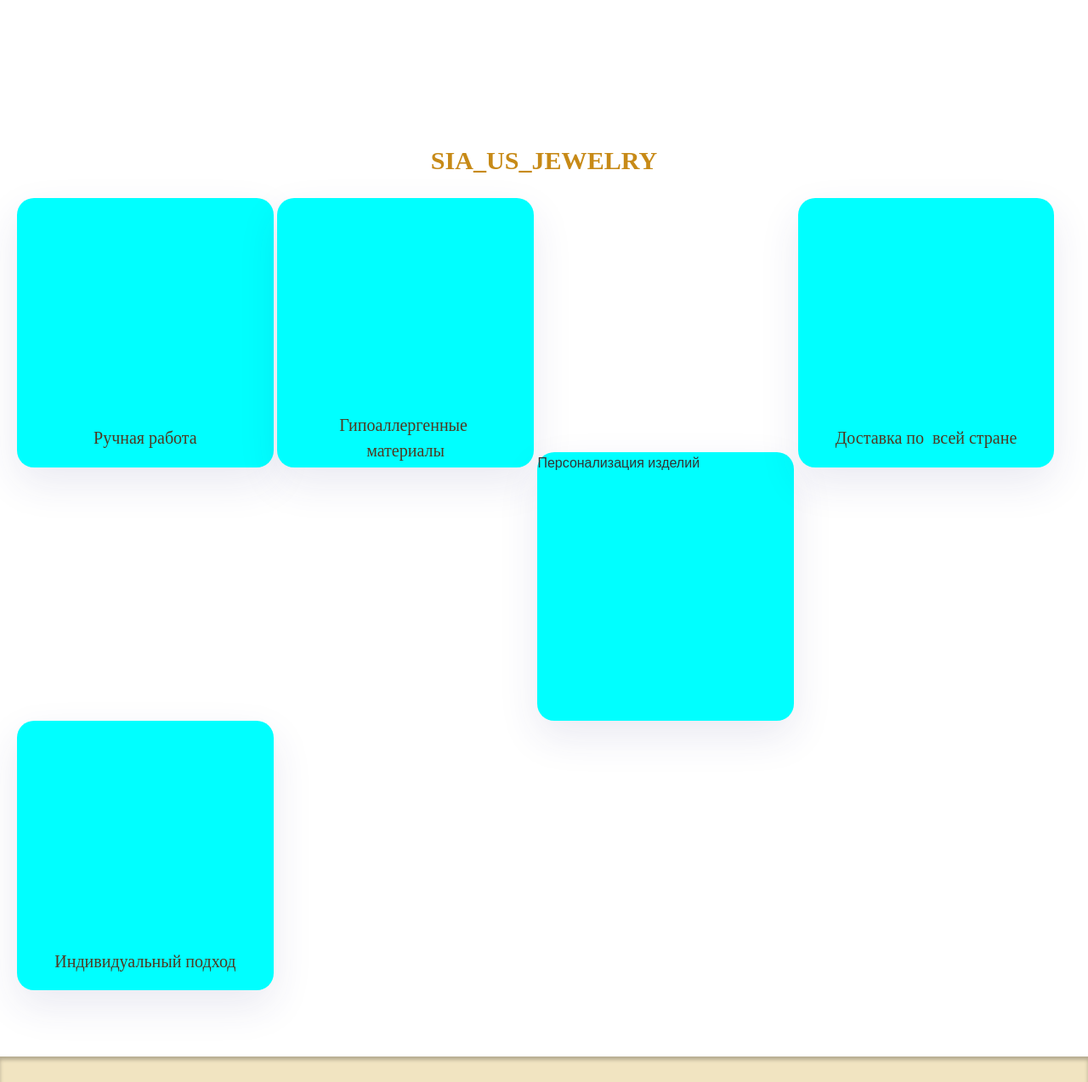
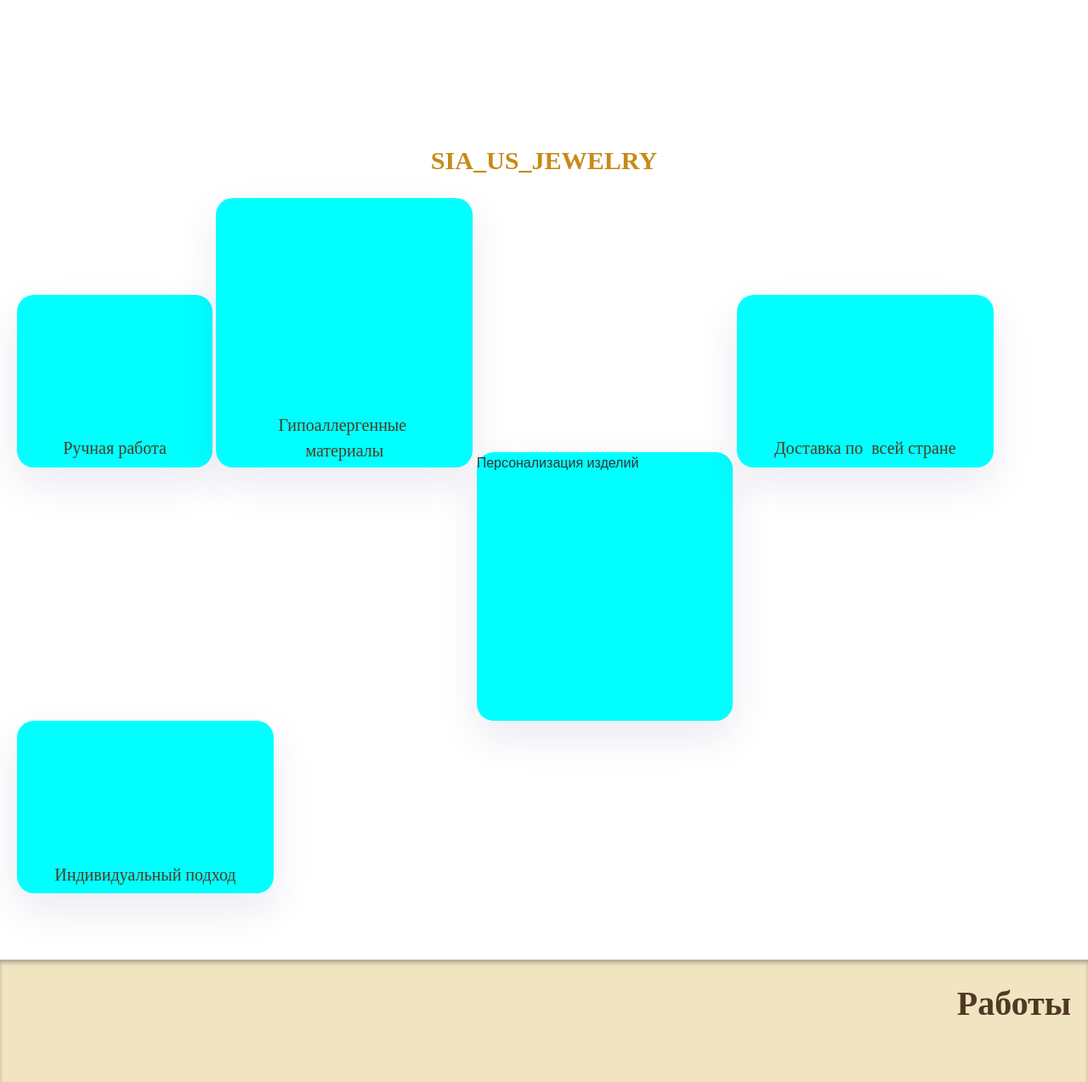
Before and after one commit to k-evgni/sia_us_jewelry, a Flask app: page / in a window 1280 px wide. Shown: the part 1303-2576 px from the top of the page at 85% size. Run offline with Flask 3, Linux system fonts and the light colour scheme.

Commit message:
Update index.html

```diff
--- a/templates/index.html
+++ b/templates/index.html
@@ -268,8 +268,8 @@
 	.Our_Success .square5 {
             display: inline-block;
 	    position: relative;
-            width: 18.86rem;
-    	    height: 19.81rem;
+            width: 230px;
+    	    height: 203px;
             border-radius: 1.25rem;
             box-shadow: 0rem 1.18rem 2.94rem 0rem rgba(47, 50, 125, 0.1);
             background: rgb(0, 255, 255);
@@ -298,8 +298,8 @@
         }
 
 	.Our_Success .square1 {
-            width: 18.86rem;
-            height: 19.81rem;
+            width: 230px;
+            height: 203px;
         }
 
         .Our_Success .square2 {
@@ -314,12 +314,12 @@
 
         .Our_Success .square4 {
             width: 18.86rem;
-            height: 19.81rem;
+            height: 203px;
         }
 
 	.Our_Success .square5 {
             width: 18.86rem;
-            height: 19.81rem;
+            height: 203px;
         }
 
  /*  Раздел: Бестселлеры */
```
